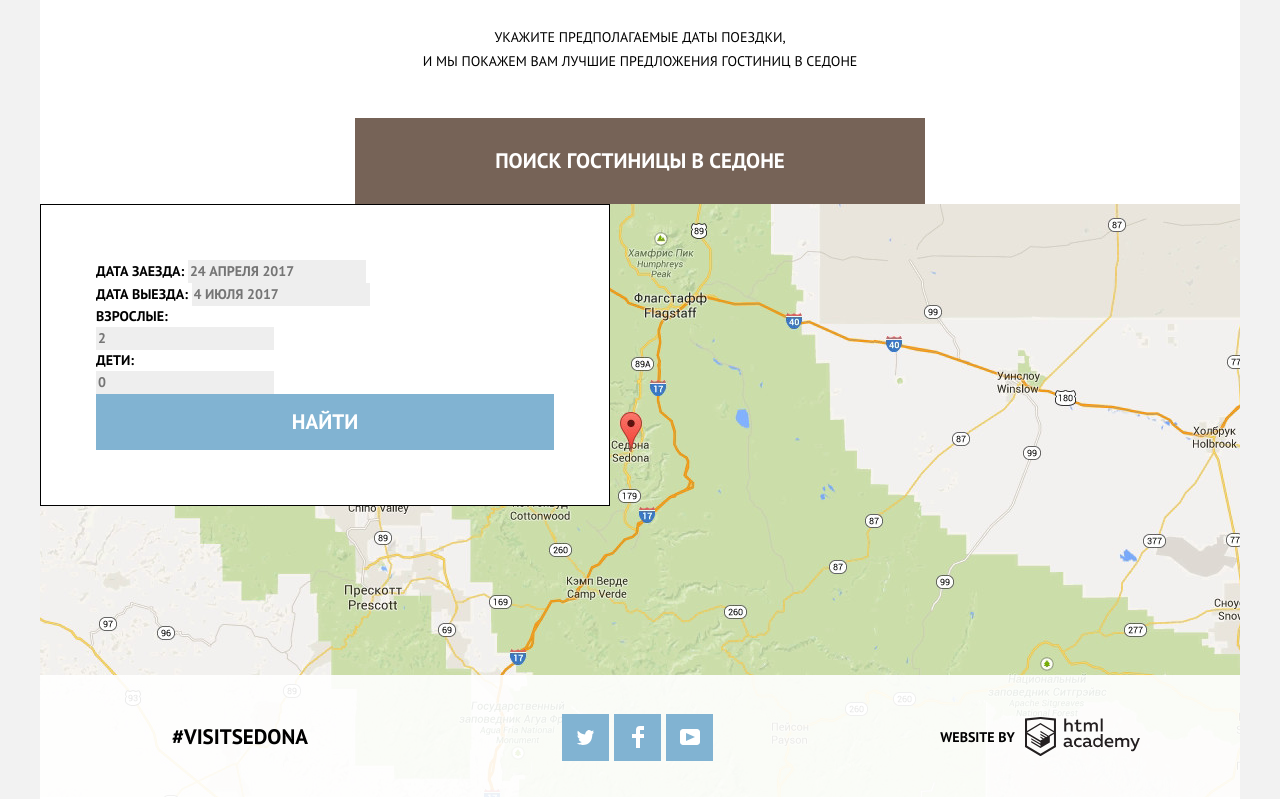
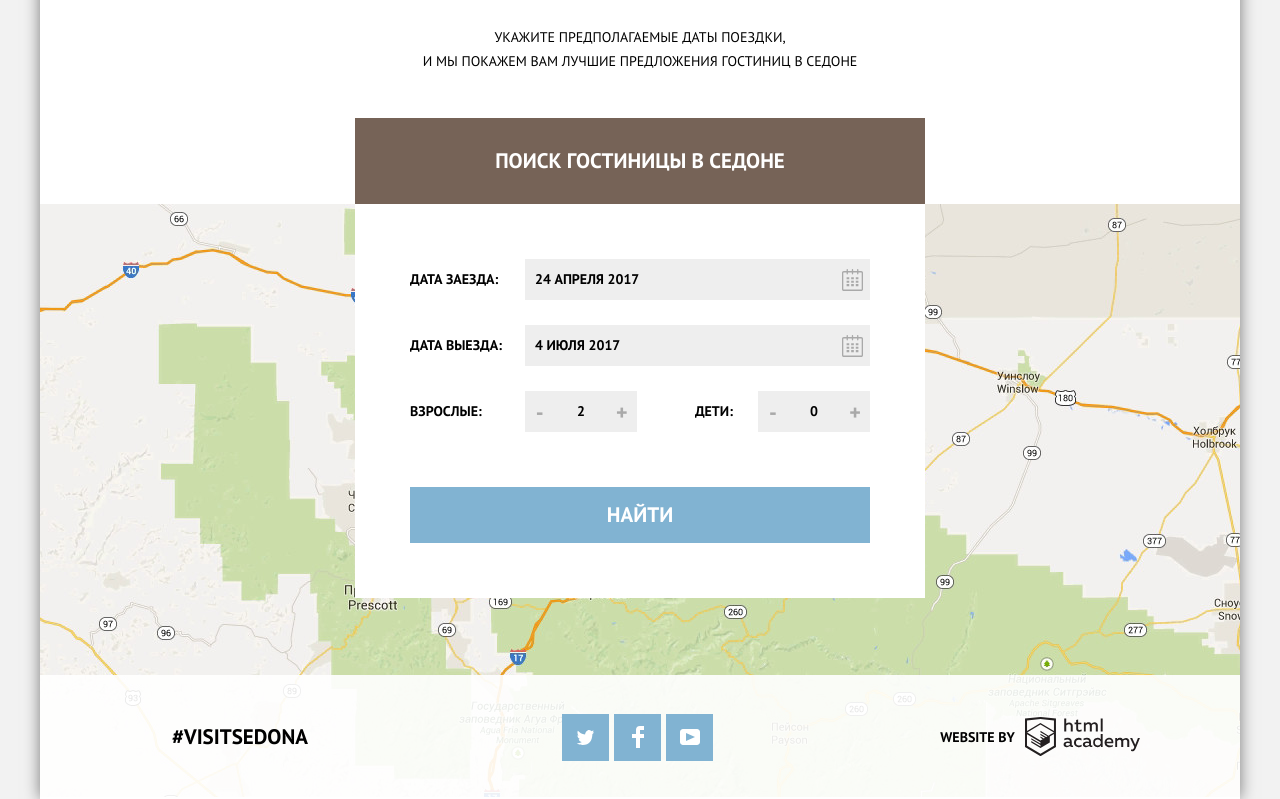
Before and after one commit to VanillaWulf/473505-sedona, a PHP site: page / in a window 1280 px wide. Shown: the part 1969-2768 px from the top of the page. Run offline with PHP 8.4, Linux system fonts and the light colour scheme.

Commit message:
фикс

```diff
--- a/css/style.css
+++ b/css/style.css
@@ -10,7 +10,6 @@ body{
   text-transform: uppercase;
 }
 
-/*поработать над бэкграундом*/
 .main-image{
   background-image: url('../img/background_photo-1200.jpg');
   background-position: center;
@@ -28,12 +27,11 @@ body{
 .filter{
   background-color: rgb(129,179,210);
   width: 1200px;
-  height: 220px;
+  height: 215px;
   background-image: url('../img/background-blur.jpg');
   background-position: center;
   background-repeat:no-repeat;
-  /*сделать обрезку фона и blur*/
-  }
+}
 
 .main-image-border{
   background-image: url('../img/background-white-1200.png');
@@ -41,7 +39,7 @@ body{
   bottom: 0;
   width: 100%;
   height: 55px;
-  }
+}
 
 .header{
   font-size: 21px;
@@ -63,7 +61,10 @@ body{
   font-weight: 400;
 }
 
-a{
+.site-navigation-item a,
+.catalog-item-title,
+.button-description,
+.button-booking{
   text-decoration: none;
 }
 
@@ -73,7 +74,6 @@ a{
 
 .site-navigation{
   line-height: 26px;
-  /*background-color: rgb(255,255,255);*/
   list-style: none;
 }
 
@@ -90,7 +90,7 @@ a{
   color: rgba(0,0,0);
 }
 
-.site-navigation-current a{
+.site-navigation .current{
   color: rgba(118,99,87);
 }
 
@@ -154,7 +154,6 @@ a{
 
 .modal input{
   font: inherit;
-  /*color: black;*/
   text-transform: uppercase;
   border: none;
   background-color: rgb(238,238,238);
@@ -167,13 +166,21 @@ a{
 
 .modal input:focus{
   background-color: rgb(255,255,255);
-  border-color: rgb(255,255,255);
+  outline-color: rgb(229,229,229);
 }
 
 .date-input,
 .person-input{
   background-color: rgb(238,238,238);
   border: none;
+}
+
+.find-hotel-group-grown-ups .person-input{
+  margin-left: 43px;
+}
+
+.find-hotel-group-grown-children .person-input{
+  margin-left: 25px;
 }
 
 .modal-find-start{
@@ -198,6 +205,118 @@ a{
 .modal-find-start:active{
   background-color: rgb(84,150,189);
   color: rgba(255,255,255,0.3);
+}
+
+.modal-find{
+  width:570px;
+  margin: auto;
+  padding: 55px;
+  position: absolute;
+  box-sizing: border-box;
+  background-color: rgb(255,255,255);
+  right: 50%;
+  transform: translateX(50%);
+}
+
+.find-hotel-group input[type="text"]::-webkit-input-placeholder{
+  color: rgb(0,0,0);
+}
+
+.find-hotel-group input[type="text"]:-ms-input-placeholder{
+  color: rgb(0,0,0);
+}
+
+.find-hotel-group input[type="text"]::-ms-input-placeholder{
+  color: rgb(0,0,0);
+}
+
+.find-hotel-group input[type="text"]::placeholder{
+  color: rgb(0,0,0);
+}
+
+.find-hotel-group input[type="text"]{
+  width: 345px;
+  padding-top: 10px;
+  padding-bottom: 10px;
+  padding-left: 10px;
+  padding-right: 30px;
+  box-sizing: border-box;
+}
+
+.person input[type="text"]{
+  width: 45px;
+  padding: 10px 10px;
+  box-sizing: border-box;
+  text-align: center;
+}
+
+.plus,
+.minus{
+  width: 30px;
+  border: none;
+  padding: 5px 5px;
+  margin: auto;
+  background-color: rgb(238,238,238);
+  color: rgb(169,169,169);
+  font-size: 22px;
+  vertical-align: middle;
+  font-weight: 800;
+}
+
+.plus:hover,
+.minus:hover,
+.plus:focus,
+.minus:focus{
+  color: rgb(0,0,0);
+}
+
+.plus:active,
+.minus:active{
+  color: rgb(129,179,210);
+}
+
+.modal-find input[type="text"] {
+  font: inherit;
+  color: rgb(0,0,0);
+}
+
+.find-hotel-group{
+  display: flex;
+  margin-bottom: 25px;
+  justify-content: space-between;
+  align-items: center;
+  position: relative;
+}
+
+.modal-find-calendar{
+  width: 35px;
+  height: 35px;
+  background-image: url('../img/calendar.svg');
+  position: absolute;
+  background-position: center;
+  background-repeat: no-repeat;
+  right: 0;
+  color: black;
+  cursor: pointer;
+}
+
+.modal-find-calendar:hover,
+.modal-find-calendar:focus{
+  background-image: url('../img/calendar-hover.svg');
+}
+
+.modal-find-calendar:active{
+  background-image: url('../img/calendar-active.svg');
+}
+
+.person{
+  margin-bottom:55px;
+}
+
+.find-hotel-group-grown-ups,
+.find-hotel-group-grown-children{
+  display: flex;
+  align-items: center;
 }
 
 .map{
@@ -251,8 +370,6 @@ a{
   opacity: 0.3;
 }
 
-
-
 .copyrights{
   line-height: 26px;
   text-align: center;
@@ -264,7 +381,6 @@ a{
 }
 
 /*catalog*/
-
 .filter {
   color: rgb(255,255,255);
 }
@@ -293,7 +409,6 @@ a{
   text-transform: uppercase;
   color: rgb(255,255,255);
   background-color: rgba(0,0,0,0);
-  /*border: none;*/
   cursor: pointer;
 }
 
@@ -301,10 +416,6 @@ a{
 .price-value input:active{
   border: none;
 }
-
-/*.price-value{
-  border: 2px solid rgb(255,255,255);
-}*/
 
 .filter-show{
   font: inherit;
@@ -335,7 +446,6 @@ a{
   line-height: 26px;
 }
 
-
 .catalog-sort-list,
 .catalog-list{
   list-style: none;
@@ -348,6 +458,11 @@ a{
   border-bottom: 1px dotted rgb(129,179,210);
   color: rgb(177,177,177);
   vertical-align: top;
+}
+
+.active-sort{
+  color: rgb(129,179,210);
+  border: none;
 }
 
 .sort-list-item:focus{
@@ -424,7 +539,7 @@ a{
   width: 1px;
   height: 1px;
   margin: -1px;
-  /*расширить*/
+  /*возможно, раширить*/
 }
 
 /*Сеточные стили*/
@@ -436,7 +551,7 @@ body{
 
 .main-header{
   position: relative;
-    padding-top: 15px;
+  padding-top: 15px;
   padding-bottom: 15px;
 }
 
@@ -470,6 +585,7 @@ body{
   width: 1200px;
   margin: 0 auto;
   background-color: rgb(255,255,255);
+  box-shadow:  0 0 15px rgba(0,0,0,0.5);
 }
 
 .main-image{
@@ -482,7 +598,6 @@ body{
   padding-top: 75px;
   margin-left: auto;
   margin-right: auto;
-
 }
 
 .header{
@@ -505,7 +620,6 @@ body{
   width: 800px;
   background-image: url('../img/city.jpg');
   background-position: center;
-
 }
 
 .first-part-image-mountain{
@@ -626,20 +740,21 @@ body{
   padding-right: 70px;
 }
 
-
 .filter{
   margin-bottom: 30px;
 }
 
-fieldset{
-  width: 255px;
+.filter-fieldset{
+  width: 260px;
+  margin: 0;
   padding: 0;
-  margin: 0;
 }
 
 .filter-column{
   width: 320px;
   padding-left: 230px;
+  padding-right: 0px;
+  padding-top: 0px;
   }
 
 .filter-legend-price{
@@ -664,19 +779,15 @@ fieldset{
   left: 50%;
   width: 2px;
   height: 22px;
-
   background: #ffffff;
-
   transform: translate(-50%, -50%);
 }
 
 .price-value label {
   display: inline-block;
-
   font-size: 14px;
   line-height: 38px;
   vertical-align: top;
-
   cursor: pointer;
 }
 
@@ -689,10 +800,8 @@ fieldset{
 .price-value input {
   width: 50px;
   margin: 0;
-
   color: inherit;
   font: inherit;
-
   background: none;
   border: none;
 }
@@ -754,8 +863,6 @@ fieldset{
   transform: translateX(50%);
 }
 
-/*.modal-find-start*/
-
 .filter-option{
   margin-bottom: 25px;
 }
@@ -777,8 +884,13 @@ fieldset{
   background-repeat: no-repeat;
   background-position: 0 0;
 }
-/*disabled*/
 
+.filter-hotel input[type="checkbox"]:disabled + label::before{
+  background-image: url('../img/checkbox-on.svg');
+  background-repeat: no-repeat;
+  background-position: 0 0;
+  color: rgb(106,106,106);
+}
 
 .catalog-sort{
   display: flex;
@@ -872,11 +984,7 @@ fieldset{
   flex-grow: 1;
 }
 
-/*.catalog-item-card{
-  width: 780px;
-}*/
-
-.catalog-item-rating{
+``.catalog-item-rating{
   text-align: right;
   width: 110px;
 }
@@ -913,91 +1021,3 @@ fieldset{
   text-align: center;
   padding: 5px 7px;
 }
-
-.modal-find{
-  width:570px;
-  margin: auto;
-  padding: 55px;
-  position: absolute;
-  box-sizing: border-box;
-  border: 1px solid black;
-  background-color: rgb(255,255,255);
-  top
-  }
-
-.person-input{
-  width: 110px;
-}
-
-.find-hotel-group input[type="text"{
-  width: 305px;
-  padding: 10px 10px;
-  box-sizing: border-box;
-  text-align: center;
-}
-
-
-.person input[type="text"{
-  width: 305px;
-  padding: 10px 10px;
-  box-sizing: border-box;
-  text-align: center;
-}
-
-/*
-#grown-ups,
-#children{
-  width: 42px;
-  padding: 10px 10px;
-  box-sizing: border-box;
-  text-align: center;
-}
-
-#date-in,
-#date-out{
-  width: 305px;
-  padding: 10px 10px;
-}
-*/
-.plus,
-.minus{
-  width: 30px;
-  border: none;
-  padding: 6px 5px;
-  background-color: rgb(238,238,238);
-  color: rgb(169,169,169);
-  font-size: 24px;
-  vertical-align: middle;
-  /*height: 100%;*/
-  font-weight: 800;
-}
-
-.plus:hover,
-.minus:hover,
-.plus:focus,
-.minus:focus{
-  color: rgb(0,0,0);
-}
-
-.plus:active,
-.minus:active{
-  color: rgb(129,179,210);
-}
-
-.modal-find input[type="text"] {
-  font: inherit;
-  color: rgb(0,0,0);
-  /*text-transform: uppercase;*/
-}
-
-.find-hotel-group{
-  display: flex;
-  margin-bottom: 25px;
-  justify-content: space-between;
-  align-items: center;
-}
-
-.person{
-  margin-bottom:55px;
-  position: relative;
-}
--- a/index.html
+++ b/index.html
@@ -23,14 +23,12 @@
         </nav>
       </header>
       <main>
-
         <section class="main-image">
           <h2 class="visually-hidden">Изображение гор</h2>
           <img class="main-image-text" src="img/Welcome.png" alt="Sedona" width="458" height="352">
           <div class="main-image-border">
           </div>
         </section>
-
         <section class="headers">
           <h1 class="header">Cедона — небольшой городок в аризоне, заслуживающий большего!</h1>
           <p>Рассмотрим 5 причин, по которым Седона круче, чем гранд каньон!</p>
@@ -117,36 +115,47 @@
 
         <section class="map">
           <h2 class="visually-hidden">Карта</h2>
-          <section class="modal modal-find">
+          <div class="modal modal-find">
             <h2 class="visually-hidden">Поиск отелей</h2>
             <form class="find-hotel" action="https://echo.htmlacademy.ru" method="post">
               <div class="find-hotel-group">
                 <label for="date-in">Дата заезда:</label>
                 <input class="date-input" type="text" name="date-in" id="date-in" placeholder="24 апреля 2017">
+                <a href="#" class="modal-find-calendar" aria-label="Календарь">
+                </a>
               </div>
               <div class="find-hotel-group">
                 <label for="date-out">Дата выезда:</label>
                   <input class="date-input" type="text" name="date-out" id="date-out" placeholder="4 июля 2017">
+                    <a href="#" class="modal-find-calendar" aria-label="Календарь">
+                    </a>
                   </div>
               <div class="find-hotel-group person">
+                <div class="find-hotel-group-grown-ups">
                   <label for="grown-ups">Взрослые:</label>
                   <div class="person-input">
-                  <input class="grown-ups" type="text" name="grown-ups" id="grown-ups" placeholder="2">
+                    <button class="button minus" type="button">-</button>
+                    <input type="text" name="grown-ups" id="grown-ups" value="2">
+                    <button class="button plus" type="button">+</button>
                   </div>
+                </div>
+                <div class="find-hotel-group-grown-children">
                   <label for="children">Дети:</label>
                   <div class="person-input">
-                  <input class="children" type="text" name="children" id="children" placeholder="0">
+                    <button class="button minus" type="button">-</button>
+                    <input type="text" name="children" id="children" value="0">
+                    <button class="button plus" type="button">+</button>
+                  </div>
                 </div>
               </div>
               <button class="button modal-find-start" type="submit">Найти</button>
             </form>
+          </div>
       </section>
-      </section>
-
     </main>
     <footer class="main-footer">
       <div class="tag">
-        <span>#visitsedona<span>
+        <span>#visitsedona</span>
       </div>
       <div class="social">
         <ul class="social-list">
@@ -178,7 +187,6 @@
          </div>
       </div>
     </footer>
-
-
+  </div>
 </body>
 </html>
```
Also changed, not shown: catalog.html (+15 -20 lines), img/calendar-active.svg (added), img/calendar-hover.svg (added), img/calendar.svg. Lines whose indentation alone changed are shown as unchanged.
